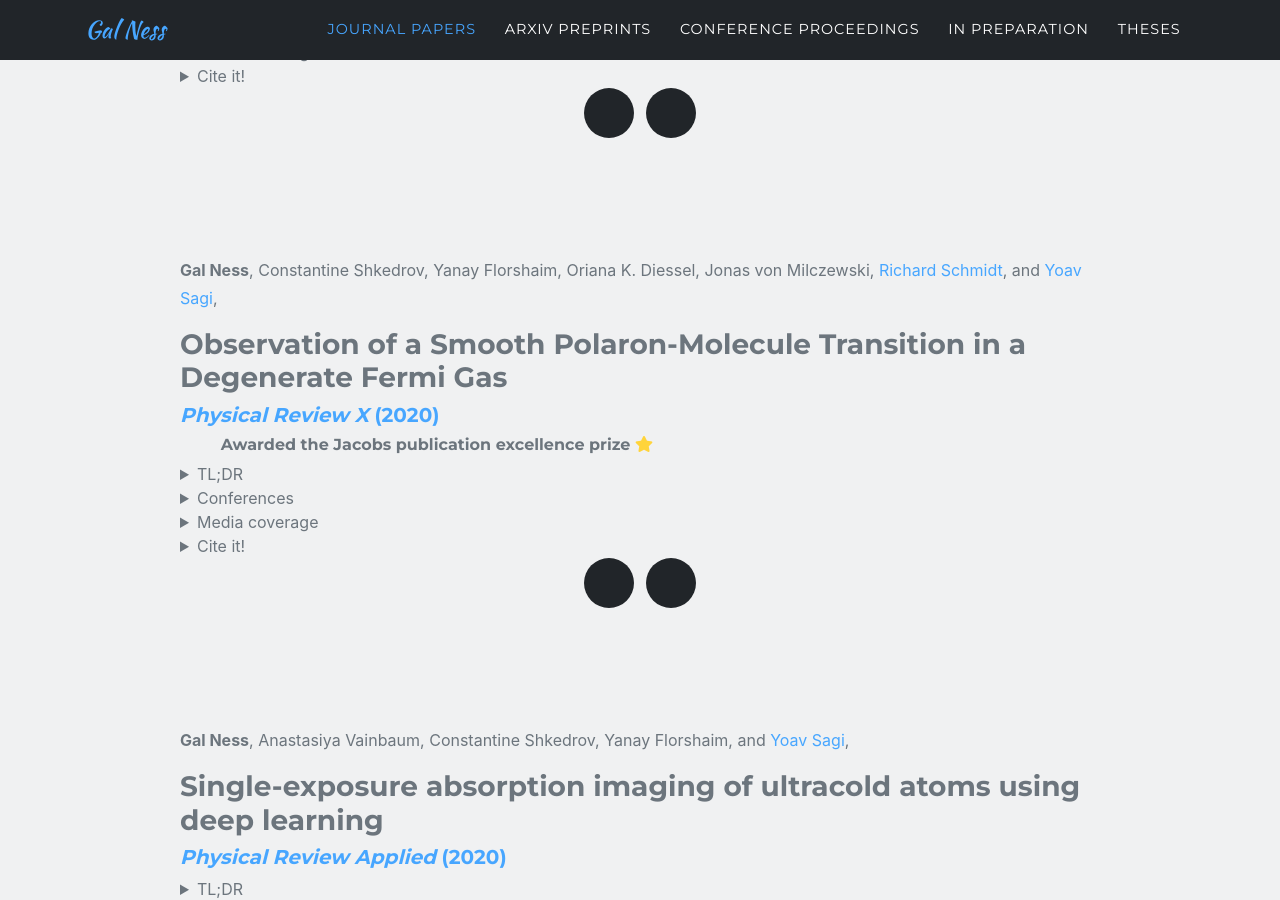
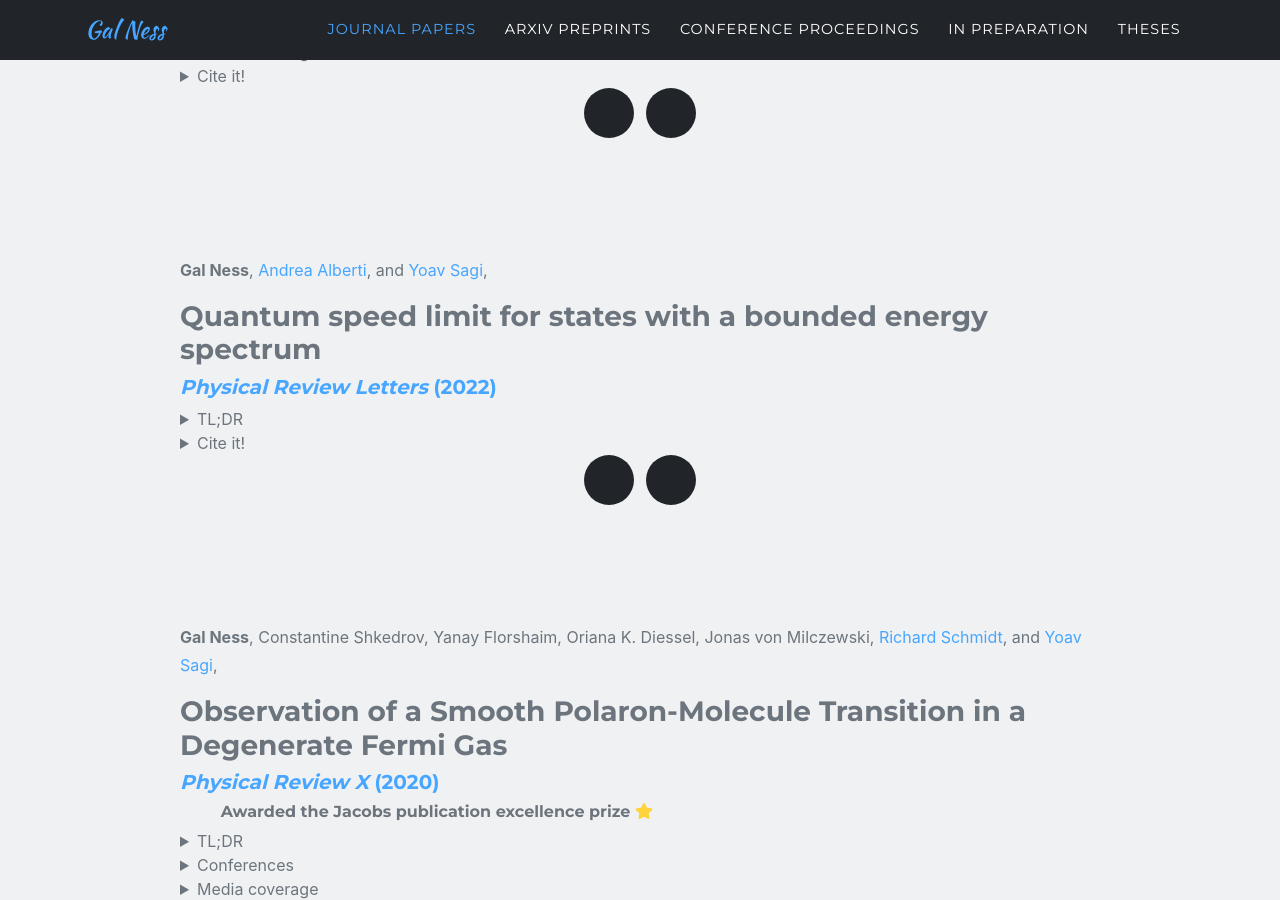
Before and after one commit to galNess/galNess.github.io, a Jekyll site: the page built from index.md, in a window 1280 px wide and 900 px high, scrolled down 1362 px. Built offline with Jekyll 4.4.1, drawn with Linux system fonts in a browser that asks for light colours; some web fonts are replaced; a style sheet for code colours, icons or effects is not loaded; some of the changed text lies outside the part shown.

Commit message:
Update sitetext.yml

```diff
--- a/_data/sitetext.yml
+++ b/_data/sitetext.yml
@@ -55,7 +55,7 @@ en: &DEFAULT_EN
 
     ### Observing crossover between quantum speed limits
 
-    ##### [_Science Advances_ (2021)](https://www.science.org/doi/10.1126/sciadv.abj9119 ## 'link to paper')
+    ##### [_Science Advances_ (2021)](https://www.science.org/doi/10.1126/sciadv.abj9119)
 
     <details><summary><span title='click to expand'>TL;DR</span></summary>
 
@@ -142,11 +142,71 @@ en: &DEFAULT_EN
 
     <br><br><br><br>
 
+    **Gal Ness**, [Andrea Alberti](https://www.quantum-munich.de/person/123080/33307), and [Yoav Sagi](https://phsites.technion.ac.il/sagi/),
+
+    ### Quantum speed limit for states with a bounded energy spectrum
+
+    ##### [_Physical Review Letters_ (2022)](https://journals.aps.org/prl/abstract/10.1103/PhysRevLett.129.140403)
+
+    <details><summary><span title='click to expand'>TL;DR</span></summary>
+    Introduces a third experimentally relevant <q>quantum speed limit,</q> on top of the two elementary bounds discovered in '45 and '98.
+    These limits restrict how quickly a quantum system can change states.
+    <br><br></details>
+
+    <details><summary><span title='click to expand'>Cite it!</span></summary>
+
+    <center>(BibTeX code)</center>
+
+    <pre><code>
+
+      @Article{Ness2022,
+
+      author    = {Gal Ness and Andrea Alberti and Yoav Sagi},
+
+      journal   = {Physical Review Letters},
+
+      title     = {Quantum Speed Limit for States with a Bounded Energy Spectrum},
+
+      year      = {2022},
+
+      month     = {sep},
+
+      number    = {29},
+
+      pages     = {140403},
+
+      volume    = {129},
+
+      doi       = {10.1103/physrevlett.129.140403},
+
+      publisher = {American Physical Society ({APS})},
+
+      }
+
+    </code></pre>
+
+    <br><br></details>
+
+    <center>
+    <div class='col-md-3'>
+    <ul class='list-inline social-buttons'>
+      <li class='list-inline-item'><span class='fa-layers fa-fw'>
+        <a href='https://doi.org/10.1103/physrevlett.129.140403' title='DOI'><i class='ai ai-doi' style='color:#FFB625'></i></a>
+      </span></li>
+      <li class='list-inline-item'><span class='fa-layers fa-fw'>
+        <a href='https://arxiv.org/abs/2206.14803' title='arXiv'><i class='ai ai-arxiv' style='color:#FFF853'></i></a>
+      </span></li>
+    </ul>
+    </div>
+    </center>
+
+    <br><br><br><br>
+
     **Gal Ness**, Constantine Shkedrov, Yanay Florshaim, Oriana K. Diessel, Jonas von Milczewski, [Richard Schmidt](https://www.mpq.mpg.de/5626798/schmidt), and [Yoav Sagi](https://phsites.technion.ac.il/sagi/),
 
     ### Observation of a Smooth Polaron-Molecule Transition in a Degenerate Fermi Gas
 
-    ##### [_Physical Review X_ (2020)](https://journals.aps.org/prx/abstract/10.1103/PhysRevX.10.041019 ## 'link to paper')
+    ##### [_Physical Review X_ (2020)](https://journals.aps.org/prx/abstract/10.1103/PhysRevX.10.041019)
 
     ###### &nbsp;&nbsp;&nbsp;&nbsp;&nbsp;&nbsp;&nbsp;&nbsp; Awarded the Jacobs publication excellence prize <i class='fas fa-star' style='color:#FFD43B'></i>
 
@@ -231,7 +291,7 @@ en: &DEFAULT_EN
 
     ### Single-exposure absorption imaging of ultracold atoms using deep learning
 
-    ##### [_Physical Review Applied_ (2020)](https://journals.aps.org/prapplied/abstract/10.1103/PhysRevApplied.14.014011 ## 'link to paper')
+    ##### [_Physical Review Applied_ (2020)](https://journals.aps.org/prapplied/abstract/10.1103/PhysRevApplied.14.014011)
 
     <details><summary><span title='click to expand'>TL;DR</span></summary>
 
@@ -304,7 +364,7 @@ en: &DEFAULT_EN
 
     ### Realistic shortcuts to adiabaticity in optical transfer
 
-    ##### [_New Journal of Physics_ (2018)](https://iopscience.iop.org/article/10.1088/1367-2630/aadcc1 ## 'link to paper')
+    ##### [_New Journal of Physics_ (2018)](https://iopscience.iop.org/article/10.1088/1367-2630/aadcc1)
 
     <details><summary><span title='click to expand'>TL;DR</span></summary>
 
@@ -377,7 +437,7 @@ en: &DEFAULT_EN
 
     ### Absence of heating in a uniform Fermi gas created by periodic driving
 
-    ##### [_Physical Review X_ (2022)](https://journals.aps.org/prx/abstract/10.1103/PhysRevX.12.011041 ## 'link to paper')
+    ##### [_Physical Review X_ (2022)](https://journals.aps.org/prx/abstract/10.1103/PhysRevX.12.011041)
 
     <details><summary><span title='click to expand'>TL;DR</span></summary>
 
@@ -445,7 +505,7 @@ en: &DEFAULT_EN
 
     ### _In situ_ momentum distribution measurement of a quantum degenerate Fermi gas using Raman spectroscopy
 
-    ##### [_Physical Review A_ (2020)](https://journals.aps.org/pra/abstract/10.1103/PhysRevA.101.013609 ## 'link to paper')
+    ##### [_Physical Review A_ (2020)](https://journals.aps.org/pra/abstract/10.1103/PhysRevA.101.013609)
 
     <details><summary><span title='click to expand'>TL;DR</span></summary>
 
@@ -505,7 +565,7 @@ en: &DEFAULT_EN
 
     ### High Sensitivity rf Spectroscopy of a Strongly-Interacting Fermi Gas
 
-    ##### [_Physical Review Letters_ (2018)](https://journals.aps.org/prl/abstract/10.1103/PhysRevLett.121.093402 ## 'link to paper')
+    ##### [_Physical Review Letters_ (2018)](https://journals.aps.org/prl/abstract/10.1103/PhysRevLett.121.093402)
 
     <details><summary><span title='click to expand'>TL;DR</span></summary>
 
@@ -567,65 +627,11 @@ en: &DEFAULT_EN
 
   preprints:
     body: "
-    **Gal Ness**, [Andrea Alberti](https://www.quantum-munich.de/person/123080/33307), and [Yoav Sagi](https://phsites.technion.ac.il/sagi/),
-
-    ### Quantum speed limit for states with a bounded energy spectrum
-
-    ##### [_arXiv_:2206.14803 (2022)](https://arxiv.org/abs/2206.14803 ## 'link to paper')
-
-    ###### Accepted to _Physical Review Letters_
-
-    <details><summary><span title='click to expand'>TL;DR</span></summary>
-
-    Introduces a third experimentally-relevant quantum speed limit, on top of the two elementary bounds discovered in '45 and '98.
-    <br><br></details>
-
-    <details><summary><span title='click to expand'>Cite it!</span></summary>
-
-    <center>(BibTeX code)</center>
-
-    <pre><code>
-
-      @Article{Ness2022,
-
-      author  = {Gal Ness and Andrea Alberti and Yoav Sagi},
-
-      journal = {arXiv preprint},
-
-      title   = {Quantum speed limit for states with a bounded energy spectrum},
-
-      year    = {2022},
-
-      month   = jun,
-
-      eprint  = {2206.14803},
-
-    }
-
-    </code></pre>
-
-    <br><br></details>
-
-    <center>
-    <div class='col-md-3'>
-    <ul class='list-inline social-buttons'>
-      <li class='list-inline-item'><span class='fa-layers fa-fw'>
-        <a href='https://doi.org/10.48550/arXiv.2206.14803' title='DOI'><i class='ai ai-doi' style='color:#FFB625'></i></a>
-      </span></li>
-      <li class='list-inline-item'><span class='fa-layers fa-fw'>
-        <a href='https://arxiv.org/abs/2206.14803' title='arXiv'><i class='ai ai-arxiv' style='color:#FFF853'></i></a>
-      </span></li>
-    </ul>
-    </div>
-    </center>
-
-    <br><br><br><br>
-
     **Gal Ness**, Amit Oved, and Itzik Kakon,
 
     ### Derivative Based Focal Plane Array Nonuniformity Correction
 
-    ##### [_arXiv_:1702.06118 (2017)](https://arxiv.org/abs/1702.06118 ## 'link to paper')
+    ##### [_arXiv_:1702.06118 (2017)](https://arxiv.org/abs/1702.06118)
 
     <details><summary><span title='click to expand'>TL;DR</span></summary>
 
@@ -690,7 +696,7 @@ en: &DEFAULT_EN
 
     ### Single-Shot Absorption Imaging of Ultracold Atoms using Deep-Neural-Network
 
-    ##### [_CLEO, Quantum Optics in Atomic Ensembles, FW4C.7_ (2020)](https://www.osapublishing.org/abstract.cfm?URI=CLEO_QELS-2020-FW4C.7 ## 'link to paper')
+    ##### [_CLEO, Quantum Optics in Atomic Ensembles, FW4C.7_ (2020)](https://www.osapublishing.org/abstract.cfm?URI=CLEO_QELS-2020-FW4C.7)
 
     In proceeding of the 2020 Conference on Lasers and Electro-Optics (CLEO), 10–15 May 2020, San Jose, CA, USA (virtual).
 
@@ -744,7 +750,7 @@ en: &DEFAULT_EN
 
     ### GPUs in a computational physics course
 
-    ##### [_Journal of Physics: Conference Series, CCP2016_ (2017)](https://iopscience.iop.org/article/10.1088/1742-6596/905/1/012017/meta ## 'link to paper')
+    ##### [_Journal of Physics: Conference Series, CCP2016_ (2017)](https://iopscience.iop.org/article/10.1088/1742-6596/905/1/012017/meta)
 
     In proceeding of the 28th annual IUPAP Conference on Computational Physics, 10–14 July 2016, Pretoria, South Africa.
 
@@ -818,7 +824,7 @@ en: &DEFAULT_EN
 
     ### From One to Many: Quantum Dynamics and Interactions of a Single Atom Coupled to Many Degrees of Freedom
 
-    ##### [Ph.D. dissertation (2022)](https://www.dropbox.com/s/p0me9c2j975wr0i/Gal_s_PhD_thesis.pdf?dl=0 ## 'download from here')
+    ##### [Ph.D. dissertation (2022)](https://www.dropbox.com/s/p0me9c2j975wr0i/Gal_s_PhD_thesis.pdf?dl=0)
 
     Submitted to: Technion --- Israel Institute of Technology, Physics department.
 
@@ -850,7 +856,7 @@ en: &DEFAULT_EN
 
     ### Non-Adiabatic Optical Transport of a Quantum Degenerate Fermi Gas
 
-    ##### [M.Sc. thesis (2018)](https://phsites.technion.ac.il/sagi/publications/ ## 'download from here')
+    ##### [M.Sc. thesis (2018)](https://phsites.technion.ac.il/sagi/publications/)
 
     Submitted to: Technion --- Israel Institute of Technology, Physics department.
 
```
